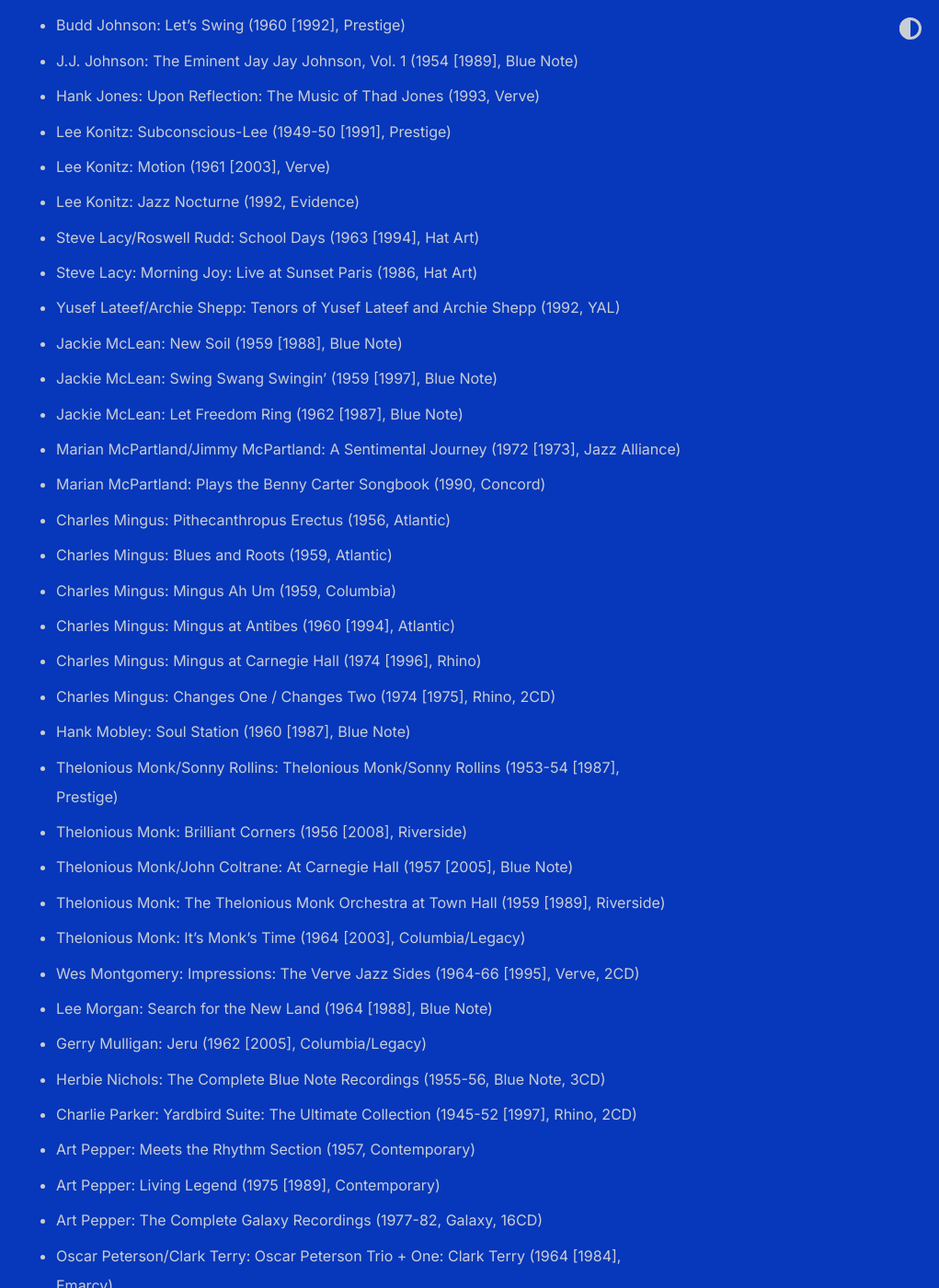
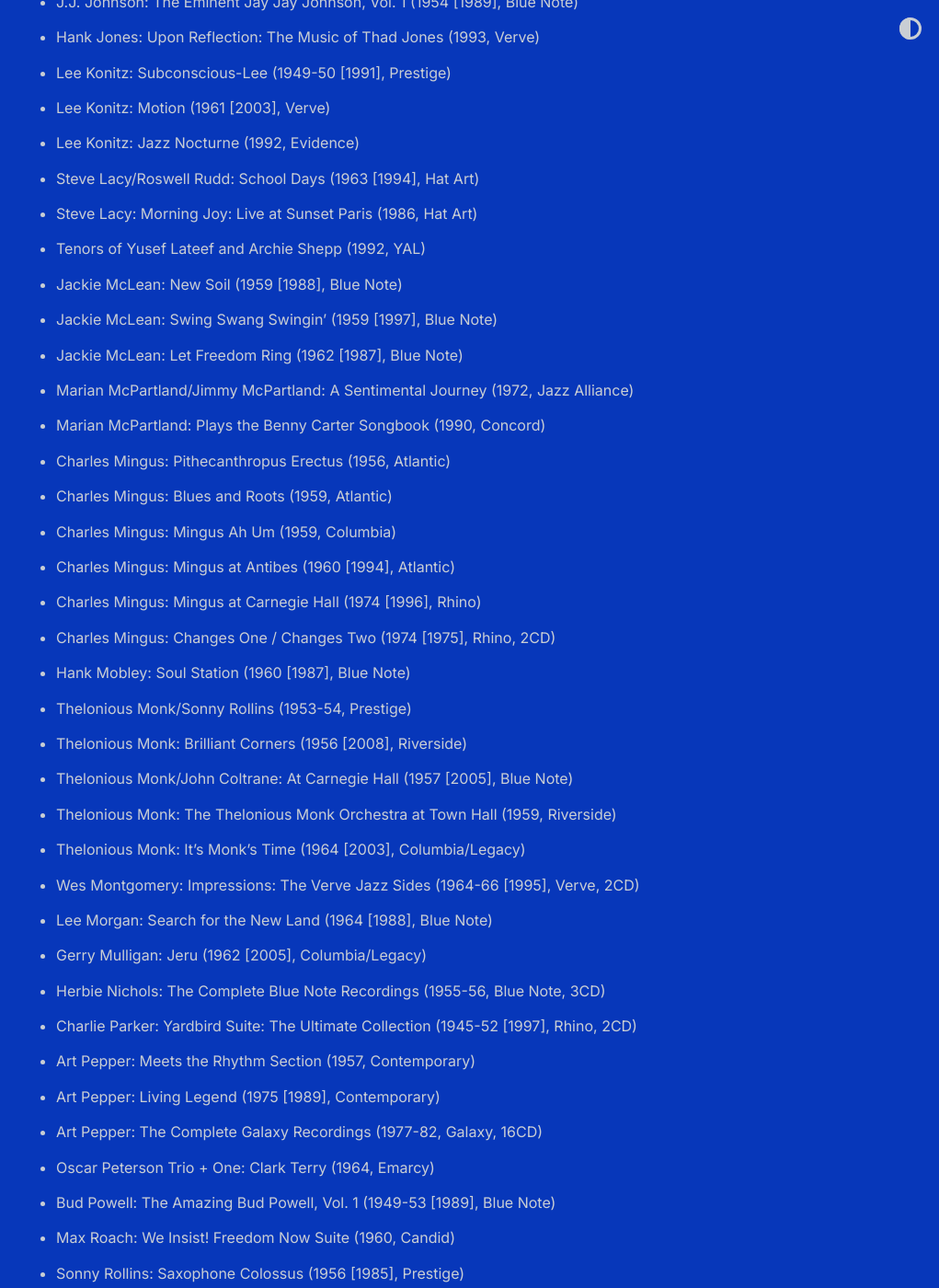
Before and after one commit to shihankanungo/shihankanungo.github.io, a Jekyll site: the page built from tomhull.md, in a window 1280 px wide and 1400 px high, scrolled down 8887 px. Shown: the whole window at 92% size, without its empty margins (259-1280 px from the left). Built offline with Jekyll 4.4.1, drawn with Linux system fonts in a browser that asks for light colours; some of the changed text lies outside the part shown.

Commit message:
Update tomhull.md

```diff
--- a/tomhull.md
+++ b/tomhull.md
@@ -232,11 +232,11 @@
 - Lee Konitz: Jazz Nocturne (1992, Evidence)
 - Steve Lacy/Roswell Rudd: School Days (1963 [1994], Hat Art)
 - Steve Lacy: Morning Joy: Live at Sunset Paris (1986, Hat Art)
-- Yusef Lateef/Archie Shepp: Tenors of Yusef Lateef and Archie Shepp (1992, YAL)
+- Tenors of Yusef Lateef and Archie Shepp (1992, YAL)
 - Jackie McLean: New Soil (1959 [1988], Blue Note)
 - Jackie McLean: Swing Swang Swingin' (1959 [1997], Blue Note)
 - Jackie McLean: Let Freedom Ring (1962 [1987], Blue Note)
-- Marian McPartland/Jimmy McPartland: A Sentimental Journey (1972 [1973], Jazz Alliance)
+- Marian McPartland/Jimmy McPartland: A Sentimental Journey (1972, Jazz Alliance)
 - Marian McPartland: Plays the Benny Carter Songbook (1990, Concord)
 - Charles Mingus: Pithecanthropus Erectus (1956, Atlantic)
 - Charles Mingus: Blues and Roots (1959, Atlantic)
@@ -245,10 +245,10 @@
 - Charles Mingus: Mingus at Carnegie Hall (1974 [1996], Rhino)
 - Charles Mingus: Changes One / Changes Two (1974 [1975], Rhino, 2CD)
 - Hank Mobley: Soul Station (1960 [1987], Blue Note)
-- Thelonious Monk/Sonny Rollins: Thelonious Monk/Sonny Rollins (1953-54 [1987], Prestige)
+- Thelonious Monk/Sonny Rollins (1953-54, Prestige)
 - Thelonious Monk: Brilliant Corners (1956 [2008], Riverside)
 - Thelonious Monk/John Coltrane: At Carnegie Hall (1957 [2005], Blue Note)
-- Thelonious Monk: The Thelonious Monk Orchestra at Town Hall (1959 [1989], Riverside)
+- Thelonious Monk: The Thelonious Monk Orchestra at Town Hall (1959, Riverside)
 - Thelonious Monk: It's Monk's Time (1964 [2003], Columbia/Legacy)
 - Wes Montgomery: Impressions: The Verve Jazz Sides (1964-66 [1995], Verve, 2CD)
 - Lee Morgan: Search for the New Land (1964 [1988], Blue Note)
@@ -258,7 +258,7 @@
 - Art Pepper: Meets the Rhythm Section (1957, Contemporary)
 - Art Pepper: Living Legend (1975 [1989], Contemporary)
 - Art Pepper: The Complete Galaxy Recordings (1977-82, Galaxy, 16CD)
-- Oscar Peterson/Clark Terry: Oscar Peterson Trio + One: Clark Terry (1964 [1984], Emarcy)
+- Oscar Peterson Trio + One: Clark Terry (1964, Emarcy)
 - Bud Powell: The Amazing Bud Powell, Vol. 1 (1949-53 [1989], Blue Note)
 - Max Roach: We Insist! Freedom Now Suite (1960, Candid)
 - Sonny Rollins: Saxophone Colossus (1956 [1985], Prestige)
```
Also changed, not shown: other parts of tomhull.md (+5 -5 lines).
